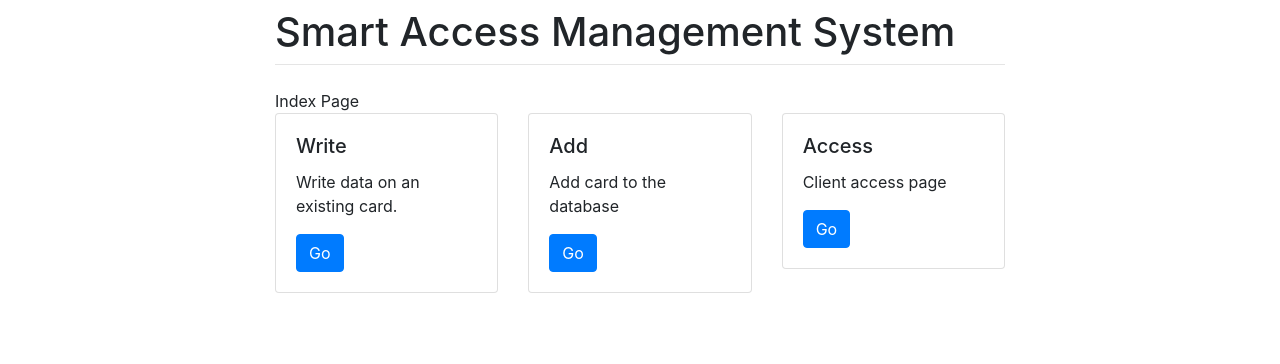
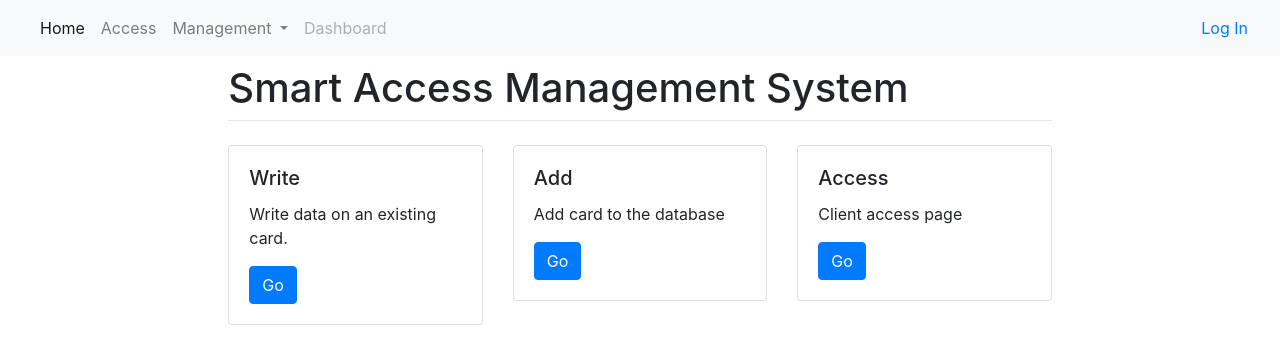
Before and after one commit to LorenzoAgnolucci/smartaccess, a Django app: page /rfid/ in a window 1280 px wide. Shown: the top 364 px of the page. Run offline with Django 3.2, Linux system fonts and the light colour scheme; some libraries are stand-ins or nearby versions.

Commit message:
Added navbar to every page

```diff
--- a/rfid/templates/base.html
+++ b/rfid/templates/base.html
@@ -3,11 +3,61 @@
 <head>
     <meta charset="utf-8">
     <meta name="viewport" content="width=device-width, initial-scale=1, shrink-to-fit=no">
-    <link rel="stylesheet" href="https://stackpath.bootstrapcdn.com/bootstrap/4.1.3/css/bootstrap.min.css" integrity="sha384-MCw98/SFnGE8fJT3GXwEOngsV7Zt27NXFoaoApmYm81iuXoPkFOJwJ8ERdknLPMO" crossorigin="anonymous">
+    <link rel="stylesheet" href="https://maxcdn.bootstrapcdn.com/bootstrap/4.0.0/css/bootstrap.min.css"
+          integrity="sha384-Gn5384xqQ1aoWXA+058RXPxPg6fy4IWvTNh0E263XmFcJlSAwiGgFAW/dAiS6JXm" crossorigin="anonymous">
+    <script src="https://code.jquery.com/jquery-3.2.1.slim.min.js"
+            integrity="sha384-KJ3o2DKtIkvYIK3UENzmM7KCkRr/rE9/Qpg6aAZGJwFDMVNA/GpGFF93hXpG5KkN"
+            crossorigin="anonymous"></script>
+    <script src="https://cdnjs.cloudflare.com/ajax/libs/popper.js/1.12.9/umd/popper.min.js"
+            integrity="sha384-ApNbgh9B+Y1QKtv3Rn7W3mgPxhU9K/ScQsAP7hUibX39j7fakFPskvXusvfa0b4Q"
+            crossorigin="anonymous"></script>
+    <script src="https://maxcdn.bootstrapcdn.com/bootstrap/4.0.0/js/bootstrap.min.js"
+            integrity="sha384-JZR6Spejh4U02d8jOt6vLEHfe/JQGiRRSQQxSfFWpi1MquVdAyjUar5+76PVCmYl"
+            crossorigin="anonymous"></script>
     <title>Smart Access</title>
+    {% block script %}
+    {% endblock %}
+
 </head>
+
 <body>
-    <div class="container">
+
+<nav class="navbar navbar-expand-lg navbar-light bg-light">
+    <a class="navbar-brand" href="#"></a>
+    <button class="navbar-toggler" type="button" data-toggle="collapse" data-target="#navbarSupportedContent"
+            aria-controls="navbarSupportedContent" aria-expanded="false" aria-label="Toggle navigation">
+        <span class="navbar-toggler-icon"></span>
+    </button>
+
+    <div class="collapse navbar-collapse" id="navbarSupportedContent">
+        <ul class="navbar-nav mr-auto">
+            <li class="nav-item active">
+                <a class="nav-link" href="{% url 'rfid:index' %}">Home <span class="sr-only">(current)</span></a>
+            </li>
+            <li class="nav-item">
+                <a class="nav-link" href="{% url 'rfid:access_main' %}">Access</a>
+            </li>
+            <li class="nav-item dropdown">
+                <a class="nav-link dropdown-toggle" href="#" id="navbarDropdown" role="button" data-toggle="dropdown"
+                   aria-haspopup="true" aria-expanded="false">
+                    Management
+                </a>
+                <div class="dropdown-menu" aria-labelledby="navbarDropdown">
+                    <a class="dropdown-item" href="{% url 'rfid:write_card_scan' %}">Write Card</a>
+                    <a class="dropdown-item" href="{% url 'rfid:add_card_scan' %}">Add Card</a>
+                    <div class="dropdown-divider"></div>
+                    <a class="dropdown-item disabled" href="#">Delete Card</a>
+                </div>
+            </li>
+            <li class="nav-item">
+                <a class="nav-link disabled" href="#">Dashboard</a>
+            </li>
+        </ul>
+        <a class="nav-link" href="{% url 'admin:index' %}">Log In</a>
+    </div>
+</nav>
+
+<div class="container-fluid">
     <div class="row justify-content-center">
         <div class="col-8">
             <h1 class="mt-2">Smart Access Management System</h1>
--- a/rfid/templates/rfid/add_card_scan.html
+++ b/rfid/templates/rfid/add_card_scan.html
@@ -2,7 +2,7 @@
 
 {% block content %}
 
-    {% block title %}Add new card{% endblock %}
+    <h1>Add new card</h1>
     <p>Click the button to scan the card you want to add to the database</p>
     <a class="btn btn-primary" href="{% url 'rfid:add_card' %}" role="button">Scan</a>
 
--- a/rfid/templates/rfid/index.html
+++ b/rfid/templates/rfid/index.html
@@ -2,32 +2,7 @@
 
 {% block content %}
 
-    {% block title %}Index Page{% endblock %}
-
-{#TODO add nav bar to every page#}
-{#    <nav class="navbar navbar-expand-lg navbar-light bg-light">#}
-{#  <a class="navbar-brand" href="#">Navbar</a>#}
-{#  <button class="navbar-toggler" type="button" data-toggle="collapse" data-target="#navbarNav" aria-controls="navbarNav" aria-expanded="false" aria-label="Toggle navigation">#}
-{#    <span class="navbar-toggler-icon"></span>#}
-{#  </button>#}
-{#  <div class="collapse navbar-collapse" id="navbarNav">#}
-{#    <ul class="navbar-nav">#}
-{#      <li class="nav-item active">#}
-{#        <a class="nav-link" href="{% url 'rfid:write_card_scan' %}">Write</a>#}
-{#      </li>#}
-{#      <li class="nav-item">#}
-{#        <a class="nav-link" href="{% url 'rfid:add_card' %}">Add</a>#}
-{#      </li>#}
-{#      <li class="nav-item">#}
-{#        <a class="nav-link" href="{% url 'rfid:access_main' %}">Access</a>#}
-{#      </li>#}
-{#      <li class="nav-item">#}
-{#        <a class="nav-link disabled" href="#">Disabled</a>#}
-{#      </li>#}
-{#    </ul>#}
-{#  </div>#}
-{#</nav>#}
-
+{# BOOTSTRAP CARDS #}
     <div class="row">
       <div class="col-sm">
         <div class="card">
@@ -58,5 +33,4 @@
       </div>
     </div>
 
-{#TODO add bootstrap style to all web pages, see write_card.html#}
 {% endblock %}
--- a/rfid/templates/rfid/write_card.html
+++ b/rfid/templates/rfid/write_card.html
@@ -16,7 +16,7 @@
     } );
     </script>
 
-    {% block title %}Write new accesses on card{% endblock %}
+    <h1>Write new accesses on card</h1>
 
     {#{% if messages %}#}
     {#    <script>#}
--- a/rfid/templates/rfid/write_card_scan.html
+++ b/rfid/templates/rfid/write_card_scan.html
@@ -2,7 +2,7 @@
 
 {% block content %}
 
-    {% block title %}Write on existing card{% endblock %}
+    <h1>Write on existing card</h1>
     <p>Click the button to scan the card you want to write on</p>
     <a class="btn btn-primary" href="{% url 'rfid:write_card' %}" role="button">Scan</a>
 
--- a/rfid/templates/rfid/write_card_success.html
+++ b/rfid/templates/rfid/write_card_success.html
@@ -2,8 +2,8 @@
 
 {% block content %}
 
-    {% block title %}Success!{% endblock %}
+    <h1>Success!</h1>
     <p>Now the card {{ card_id }} has {{ remaining_accesses }} remaining accesses and will expire on {{ expiration_date }}</p>
-    <a class="btn btn-primary" href="{% url 'rfid:index' %}" role="button">Go to Index</a>
+    <a class="btn btn-primary" href="{% url 'rfid:index' %}">Go to Index</a>
 
 {% endblock %}
```
Also changed, not shown: rfid/templates/rfid/access_main.html (+18 -16 lines), rfid/templates/rfid/access_result.html (+16 -14 lines), rfid/templates/rfid/add_card.html (+6 -13 lines), db.sqlite3. Lines whose indentation alone changed are shown as unchanged.
